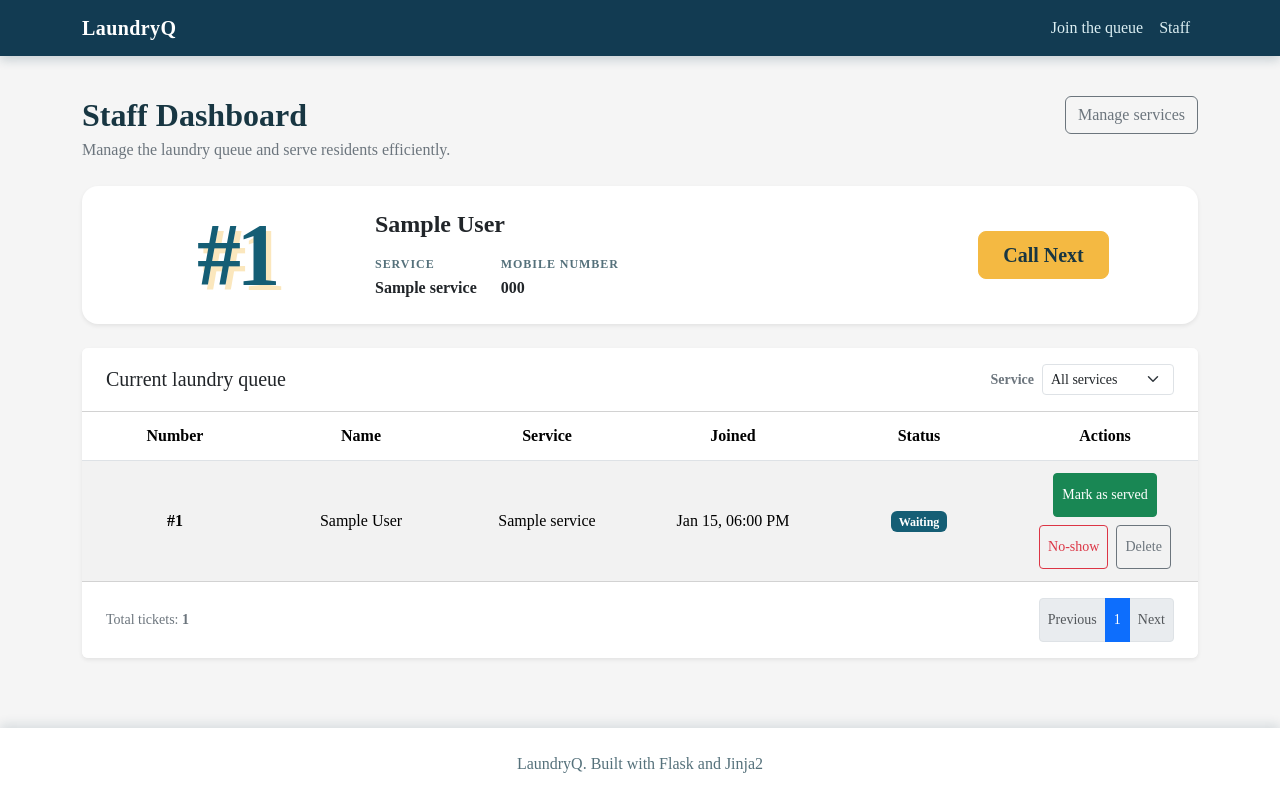
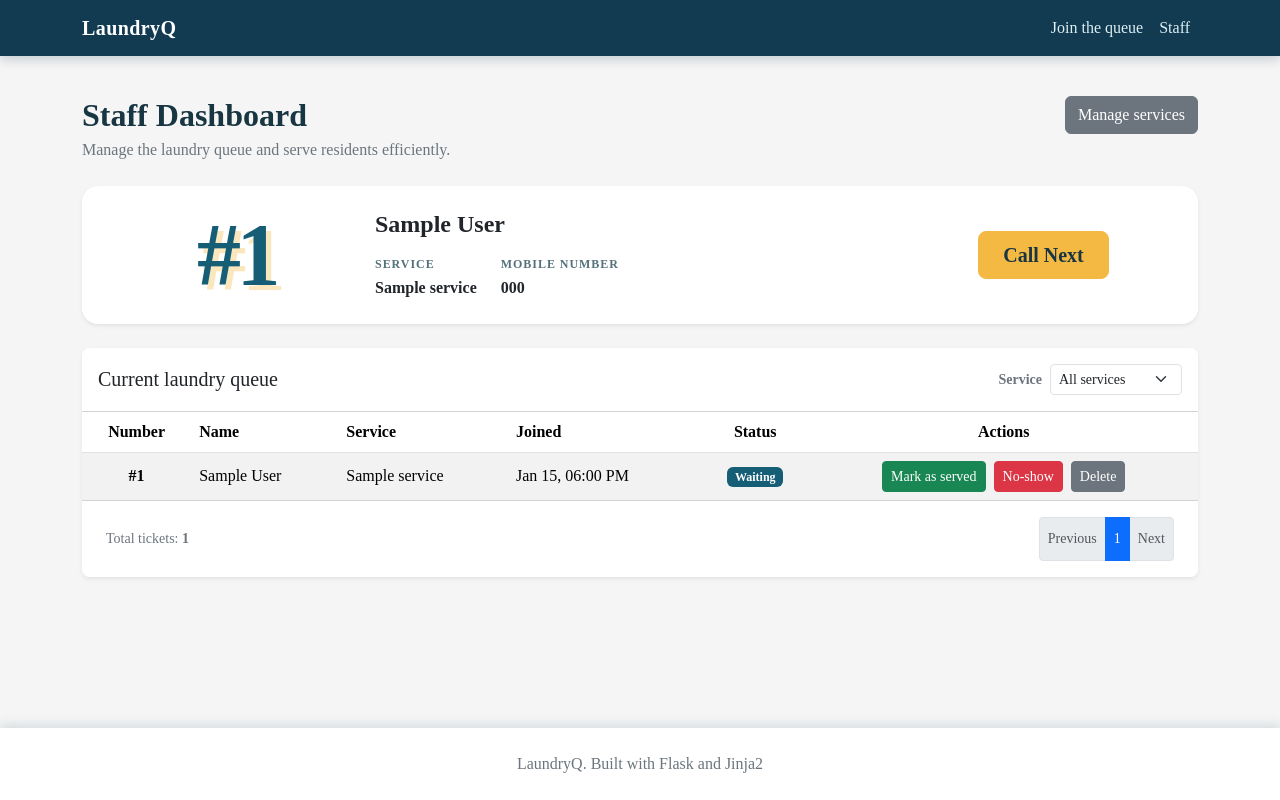
Before and after one commit to vyleene/ccc181, a Flask app: page /staff in a window 1280 px wide. Run offline with Flask 3, Linux system fonts and the light colour scheme; tables that the repository leaves empty hold one stand-in row (values such as "Sample post"); parts of the project's set-up code (start-up, migrations or seed data) failed here and were passed over; some libraries are stand-ins or nearby versions; some web fonts are replaced.

Commit message:
Fix table design and clean custom css

```diff
--- a/app.py
+++ b/app.py
@@ -223,6 +223,13 @@ def staff_dashboard():
     service_id = request.args.get("service_id", type=int)
     page = max(request.args.get("page", 1, type=int), 1)
     page_size = 10
+    call_stmt = (
+        db.select(Ticket)
+        .where(Ticket.status.in_(["waiting", "called"]))
+        .order_by(Ticket.created_at)
+    )
+    call_queue = db.session.scalars(call_stmt).all()
+
     stmt = (
         db.select(Ticket)
         .where(Ticket.status.in_(["waiting", "called"]))
@@ -238,6 +245,7 @@ def staff_dashboard():
     return render_template(
         "staff.html",
         queue=queue,
+        call_queue=call_queue,
         page_queue=page_queue,
         services=all_services(),
         selected=service_id,
--- a/static/css/style.css
+++ b/static/css/style.css
@@ -30,9 +30,6 @@ body {
 }
 
 .footer-container {
-  width: 100%;
-  background: #ffffff;
-  color: #55717b;
   box-shadow: 0 -4px 10px rgba(18, 59, 82, 0.12);
 }
 
@@ -43,11 +40,6 @@ body {
 
 .staff-page {
   padding: 1rem 0 2rem;
-}
-
-.staff-call-card {
-  border-radius: 1rem;
-  background: #ffffff;
 }
 
 .staff-call-details {
@@ -79,8 +71,6 @@ body {
 
 .staff-empty-state {
   border: 1px dashed #b8cdd2;
-  border-radius: 0.85rem;
-  background: #ffffff;
 }
 
 .staff-empty-icon {
@@ -94,44 +84,6 @@ body {
   color: #27815a;
   font-size: 1.5rem;
   font-weight: 700;
-}
-
-.staff-table-responsive {
-  min-width: 0;
-  max-height: 25rem;
-  overflow-x: auto;
-  overflow-y: auto;
-  width: 100%;
-}
-
-.staff-queue-card {
-  overflow: hidden;
-}
-
-.staff-table {
-  width: 100%;
-  table-layout: fixed;
-  margin: 0;
-}
-
-.staff-table th,
-.staff-table td {
-  padding: 0.75rem 1rem;
-  text-align: center;
-  overflow-wrap: anywhere;
-}
-
-.staff-table-actions {
-  justify-content: center;
-}
-
-.staff-table-actions .btn {
-  min-height: 2.75rem;
-}
-
-.staff-table-actions,
-.staff-table-actions form {
-  min-width: 0;
 }
 
 .pagination .page-link {
@@ -169,20 +121,9 @@ body {
     text-align: center;
   }
 
-  .staff-table th,
-  .staff-table td {
-    padding: 0.65rem 0.75rem;
-  }
-
-  .staff-table {
-    min-width: 42rem;
-    table-layout: auto;
-  }
-
   .staff-call-card .btn {
     width: 100%;
   }
-
 }
 
 .join-page {
@@ -192,7 +133,6 @@ body {
 
 .join-card {
   width: min(100%, 34rem);
-  border-radius: 1rem;
 }
 
 .join-card .form-control,
@@ -213,8 +153,6 @@ body {
 
 .ticket-card {
   width: min(100%, 34rem);
-  border-radius: 1rem;
-  background: #ffffff;
   box-shadow: 0 1rem 2.5rem rgba(18, 59, 82, 0.12) !important;
 }
 
--- a/templates/base.html
+++ b/templates/base.html
@@ -49,7 +49,9 @@
     {% block content %}{% endblock %}
   </main>
 
-  <footer class="footer-container py-4 text-center">LaundryQ. Built with Flask and Jinja2</footer>
+  <footer class="footer-container w-100 bg-white text-secondary py-4 text-center">
+    LaundryQ. Built with Flask and Jinja2
+  </footer>
   <script src="{{ url_for('static', filename='js/bootstrap.min.js') }}"></script>
   <script src="{{ url_for('static', filename='js/main.js') }}"></script>
   {% block scripts %}{% endblock %}
--- a/templates/join.html
+++ b/templates/join.html
@@ -4,7 +4,7 @@
 
 {% block content %}
   <div class="join-page d-flex align-items-center justify-content-center">
-    <div class="card join-card border-0 shadow-sm">
+    <div class="card join-card border-0 rounded-4 shadow-sm">
       <div class="card-body p-4 p-md-5">
         <div class="text-center mb-4">
           <p class="eyebrow text-uppercase fw-semibold mb-2">LaundryQ</p>
--- a/templates/staff.html
+++ b/templates/staff.html
@@ -3,7 +3,7 @@
 {% block title %}Staff dashboard · LaundryQ{% endblock %}
 
 {% block content %}
-  {% set next_ticket = queue|selectattr("status", "equalto", "waiting")|first %}
+  {% set next_ticket = call_queue|selectattr("status", "equalto", "waiting")|first %}
   <section class="staff-page">
     <header class="mb-4">
       <div class="d-flex flex-column flex-md-row justify-content-between gap-3">
@@ -11,12 +11,12 @@
           <h1 class="h2 fw-bold mb-1">Staff Dashboard</h1>
           <p class="text-secondary mb-0">Manage the laundry queue and serve residents efficiently.</p>
         </div>
-        <a class="btn btn-outline-secondary align-self-start"
+        <a class="btn btn-secondary align-self-start"
             href="{{ url_for('services_list') }}">Manage services</a>
       </div>
     </header>
 
-    <div class="staff-call-card card border-0 shadow-sm mb-4">
+    <div class="staff-call-card card border-0 rounded-4 bg-white shadow-sm mb-4">
       <div class="card-body p-3 p-md-4">
         {% if next_ticket %}
           <div class="row align-items-center g-2">
@@ -44,7 +44,7 @@
             </div>
           </div>
         {% else %}
-          <div class="staff-empty-state text-center p-4">
+          <div class="staff-empty-state rounded-3 bg-white text-center p-4">
             <div class="staff-empty-icon mb-3" aria-hidden="true">✓</div>
             <h2 class="h4 fw-bold">No one is waiting</h2>
             <p class="text-secondary mb-0">The queue is clear for this service.</p>
@@ -53,9 +53,9 @@
       </div>
     </div>
 
-    <div class="staff-queue-card card border-0 shadow-sm">
+    <div class="card border-0 shadow-sm rounded-3 overflow-hidden">
       <div class="card-header bg-white d-flex flex-column flex-md-row
-          justify-content-between align-items-md-center gap-3 px-3 px-md-4 py-3">
+          justify-content-between align-items-md-center gap-3 px-3 py-3">
         <h2 class="h5 mb-0">Current laundry queue</h2>
         <form class="d-flex align-items-center gap-2" method="get"
             action="{{ url_for('staff_dashboard') }}">
@@ -71,33 +71,33 @@
             {% endfor %}
           </select>
           <noscript>
-            <button class="btn btn-sm btn-outline-secondary" type="submit">Filter</button>
+            <button class="btn btn-sm btn-secondary" type="submit">Filter</button>
           </noscript>
         </form>
       </div>
       <div class="card-body p-0">
         {% if queue %}
-          <div class="table-responsive staff-table-responsive">
-            <table class="table table-striped table-hover align-middle mb-0 staff-table">
+          <div class="table-responsive">
+            <table class="table table-striped table-hover align-middle text-nowrap mb-0">
               <caption class="visually-hidden">Current laundry queue</caption>
               <thead>
                 <tr>
-                  <th scope="col">Number</th>
+                  <th class="text-center" scope="col">Number</th>
                   <th scope="col">Name</th>
                   <th scope="col">Service</th>
                   <th scope="col">Joined</th>
-                  <th scope="col">Status</th>
-                  <th scope="col">Actions</th>
+                  <th class="text-center" scope="col">Status</th>
+                  <th class="text-center" scope="col">Actions</th>
                 </tr>
               </thead>
               <tbody>
                 {% for ticket in page_queue %}
                   <tr>
-                    <th scope="row">#{{ ticket.id }}</th>
+                    <th class="text-center" scope="row">#{{ ticket.id }}</th>
                     <td>{{ ticket.user.name }}</td>
                     <td>{{ ticket.service.name }}</td>
                     <td>{{ ticket.created_at|local }}</td>
-                    <td>
+                    <td class="text-center">
                       {% if ticket.status == "waiting" %}
                         <span class="badge ticket-status-waiting">Waiting</span>
                       {% else %}
@@ -105,21 +105,21 @@
                       {% endif %}
                     </td>
                     <td>
-                      <div class="d-flex flex-wrap gap-2 staff-table-actions">
-                        <form method="post"
+                      <div class="d-flex justify-content-center gap-2">
+                        <form class="d-inline" method="post"
                             action="{{ url_for('staff_action', ticket_id=ticket.id, action='serve') }}">
                           <button class="btn btn-sm btn-success" type="submit"
                               aria-label="Mark ticket {{ ticket.id }} as served">Mark as served</button>
                         </form>
-                        <form method="post"
+                        <form class="d-inline" method="post"
                             action="{{ url_for('staff_action', ticket_id=ticket.id, action='no-show') }}">
-                          <button class="btn btn-sm btn-outline-danger" type="submit"
+                          <button class="btn btn-sm btn-danger" type="submit"
                               aria-label="Mark ticket {{ ticket.id }} as no-show">No-show</button>
                         </form>
-                        <form method="post"
+                        <form class="d-inline" method="post"
                             action="{{ url_for('delete_ticket', ticket_id=ticket.id) }}"
                             data-confirm="Delete ticket {{ ticket.id }}? This cannot be undone.">
-                          <button class="btn btn-sm btn-outline-secondary" type="submit"
+                          <button class="btn btn-sm btn-secondary" type="submit"
                               aria-label="Delete ticket {{ ticket.id }}">Delete</button>
                         </form>
                       </div>
@@ -130,7 +130,7 @@
             </table>
           </div>
         {% else %}
-          <div class="staff-empty-state text-center p-5">
+          <div class="text-center p-5">
             <div class="staff-empty-icon mb-3" aria-hidden="true">✓</div>
             <h2 class="h4 fw-bold">No one is waiting</h2>
             <p class="text-secondary mb-0">The queue is clear for this service.</p>
--- a/templates/ticket.html
+++ b/templates/ticket.html
@@ -4,7 +4,7 @@
 
 {% block content %}
   <div class="ticket-page d-flex align-items-center justify-content-center">
-    <article class="card ticket-card border-0 shadow-sm overflow-hidden">
+    <article class="card ticket-card border-0 rounded-4 bg-white shadow-sm overflow-hidden">
       <div class="ticket-card-header text-center px-4 px-md-5 py-3">
         <span class="small fw-bold text-uppercase">LaundryQ Ticket</span>
       </div>
```
Also changed, not shown: templates/services.html (+19 -15 lines).
